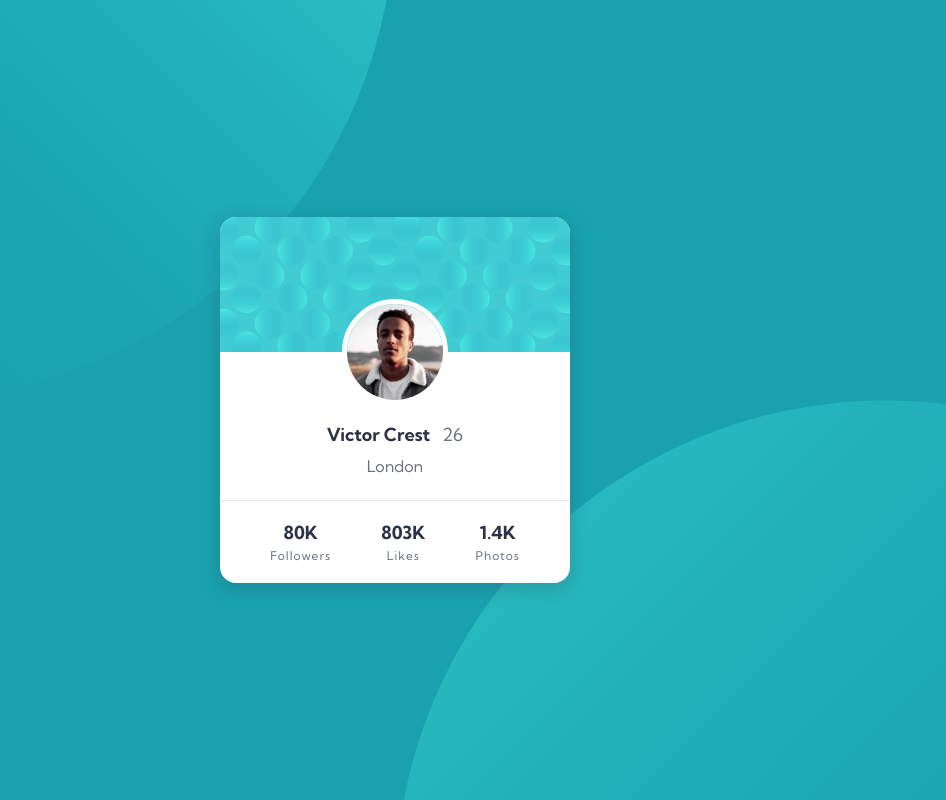
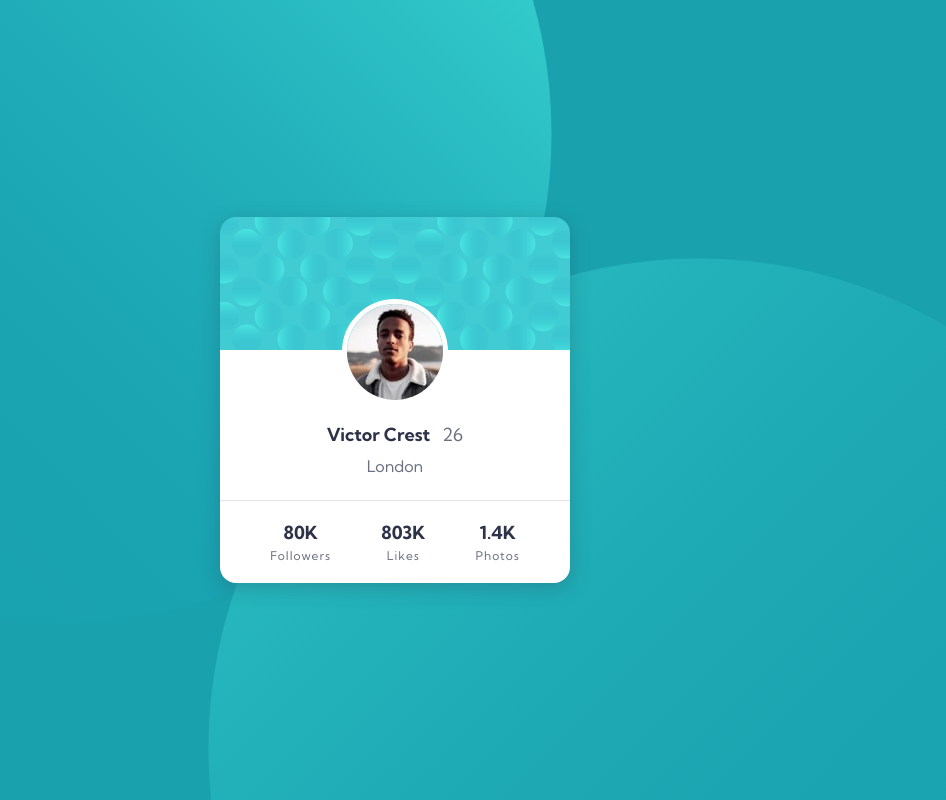
Before and after one commit to hesam-fattahi/profile-card-component-main, a plain HTML site: page index.html in a window 1280 px wide. Shown: the whole page, without its empty margins (245-1191 px from the left). Drawn offline with Linux system fonts and the light colour scheme.

Commit message:
background style updated

```diff
--- a/style/style.scss
+++ b/style/style.scss
@@ -17,39 +17,17 @@ body {
   font-family: "Kumbh Sans", sans-serif;
   font-size: 1.8rem;
   height: 100vh;
-  background-color: $color-cyan;
   padding: 1.8rem;
   display: grid;
   place-items: center;
-  position: relative;
-
-  &::before,
-  &::after {
-    content: "";
-    position: absolute;
-    width: 50%;
-    height: 50%;
-  }
-
-  &::before {
-    bottom: 0;
-    right: 0;
-    background: url(../images/bg-pattern-bottom.svg);
-  }
-
-  &::after {
-    top: 0;
-    left: 0;
-    background: url(../images/bg-pattern-top.svg);
-    background-position: bottom right;
-    z-index: 0;
-  }
+  background: url(../images/bg-pattern-top.svg) -60% 200% no-repeat,
+    url(../images/bg-pattern-bottom.svg) 150% -145% no-repeat;
+  background-color: $color-cyan;
 }
 
 .profile {
   width: 100%;
   max-width: 35rem;
-  background-color: white;
   padding-top: 8.2rem;
   border-radius: 1.6rem;
   overflow: hidden;
@@ -59,17 +37,8 @@ body {
   flex-direction: column;
   align-items: center;
   box-shadow: 0 0.5rem 2rem rgba($color-blue--dark, 0.25);
-
-  &::before {
-    content: "";
-    position: absolute;
-    top: 0;
-    left: 0;
-    width: 100%;
-    height: 13.5rem;
-    background: url(../images/bg-pattern-card.svg);
-    z-index: 1;
-  }
+  background: url(../images/bg-pattern-card.svg) 0% -3% no-repeat;
+  background-color: white;
 
   &__pic {
     width: fit-content;
```
Also changed, not shown: style/style.css, 1 other file.
